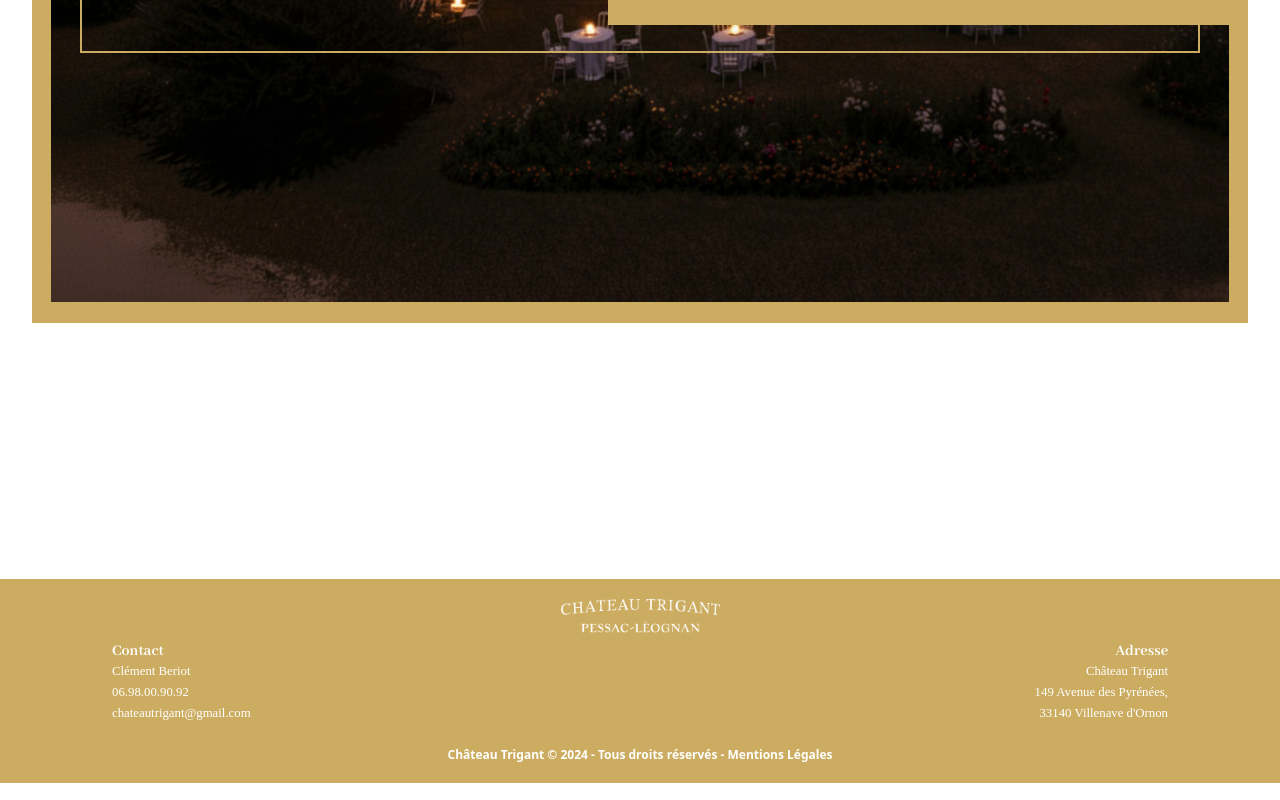
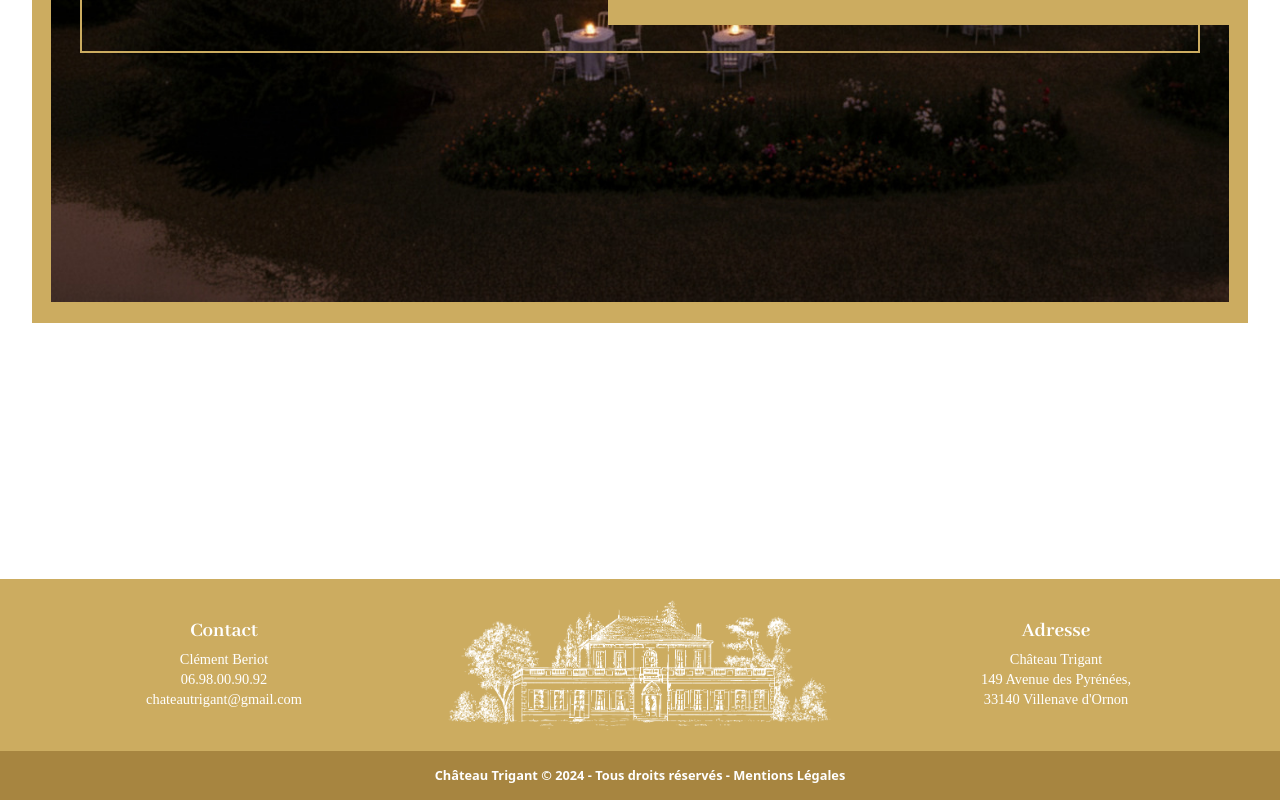
Before and after one commit to SfHzm/siteTrigant, a React (Vite) app: page / in a window 1280 px wide. Shown: the part 3082-3882 px from the top of the page. Built offline with nearby package versions, Linux system fonts and the light colour scheme.

Commit message:
Footer Tab

```diff
--- a/src/components/footer.jsx
+++ b/src/components/footer.jsx
@@ -1,22 +1,30 @@
 import pessacLogo from "../assets/logo/LogoPessacBlanc.png";
 import groupLogo from "../assets/logo/TrigantBlanc.png";
+import chateau from "../assets/logo/chateau_blanc.png";
 import "./footer.scss";
 
 export default function Footer() {
   return (
-    <footer className="footer w-full h-fit mt-[var(--space-big)] text-white-text">
-      <div className="w-[100vw] flex flex-col justify-center items-center bg-accent-gold py-5">
-        <div className="navbar-center flex flex-col w-fit gap-1.5">
+    <footer className="footer w-full h-fit mt-[var(--space-big)] text-white-text gap-0">
+      <div className="w-[100vw] flex flex-col justify-center items-center bg-accent-gold pt-5 md:py-5">
+        <div className="navbar-center flex flex-col w-fit gap-1.5 sm:hidden">
           <img src={groupLogo} alt="Group Logo" className="w-40" />
-          <img src={pessacLogo} alt="Pessac-Leognan Logo" className="w-30" style={{ filter: "brightness(2)" }}/>
+          <img
+            src={pessacLogo}
+            alt="Pessac-Leognan Logo"
+            className="w-30"
+            style={{ filter: "brightness(2)" }}
+          />
         </div>
 
         <div className="flex flex-row gap-8 h-fit">
-          <div className="flex flex-col items-start">
-            <h3 className="font-abhaya-bold text-[1rem]">Contact</h3>
+          <div className="flex flex-col items-start md:w-[30vw] md:items-center md:justify-center">
+            <h3 className="font-abhaya-bold text-[1rem] md:text-[1.3rem] md:mb-2">
+              Contact
+            </h3>
             <div className="div-container">
-              <p className="info">Clément Beriot</p>
-              <p>
+              <p className="info md:text-center">Clément Beriot</p>
+              <p className="md:text-center">
                 <a href="tel:0698009092" className="info">
                   06.98.00.90.92
                 </a>
@@ -29,12 +37,23 @@ export default function Footer() {
             </div>
           </div>
 
-          <div className="flex flex-col items-end">
-            <h3 className="font-abhaya-bold text-[1rem]">Adresse</h3>
-            <div className="div-container text-right">
+          <div>
+            <img src={chateau} alt="" className="hidden md:flex md:w-[30vw]" />
+          </div>
+
+          <div className="flex flex-col items-end md:items-center md:w-[30vw] md:justify-center">
+            <h3 className="font-abhaya-bold text-[1rem] md:text-[1.3rem] md:mb-2">
+              Adresse
+            </h3>
+            <div className="div-container text-right md:text-center">
               <p className="info">Château Trigant</p>
-              <p>
-                <a className="info" href="https://maps.app.goo.gl/TBFgrBd4w1gWN7wD7" target="_blank" rel="noopener noreferrer">
+              <p className="md:w-fit">
+                <a
+                  className="info"
+                  href="https://maps.app.goo.gl/TBFgrBd4w1gWN7wD7"
+                  target="_blank"
+                  rel="noopener noreferrer"
+                >
                   149 Avenue des Pyrénées,
                   <br />
                   33140 Villenave d'Ornon
@@ -43,8 +62,10 @@ export default function Footer() {
             </div>
           </div>
         </div>
+      </div>
 
-        <p className="font-bold text-xs text-center mt-4">
+      <div className="bg-accent-gold w-[100vw] items-center pb-5 md:bg-back-footer md:py-4">
+        <p className="font-bold text-xs text-center mt-4 w-[100vw] md:mt-0 md:text-[0.8rem]">
           Château Trigant © 2024 - Tous droits réservés - Mentions Légales
         </p>
       </div>
--- a/src/components/footer.scss
+++ b/src/components/footer.scss
@@ -1,8 +1,13 @@
 .div-container {
-    font-size: 0.8rem;
-    width: 40vw;
+  font-size: 0.8rem;
+  width: 40vw;
 
-    .info {
-        font-family: "var(--font-inter)";
-    }
+  .info {
+    font-family: "var(--font-inter)";
+  }
+
+  @media (min-width: 768px) {
+    width: fit-content;
+    font-size: 0.9rem;
+  }
 }
```
